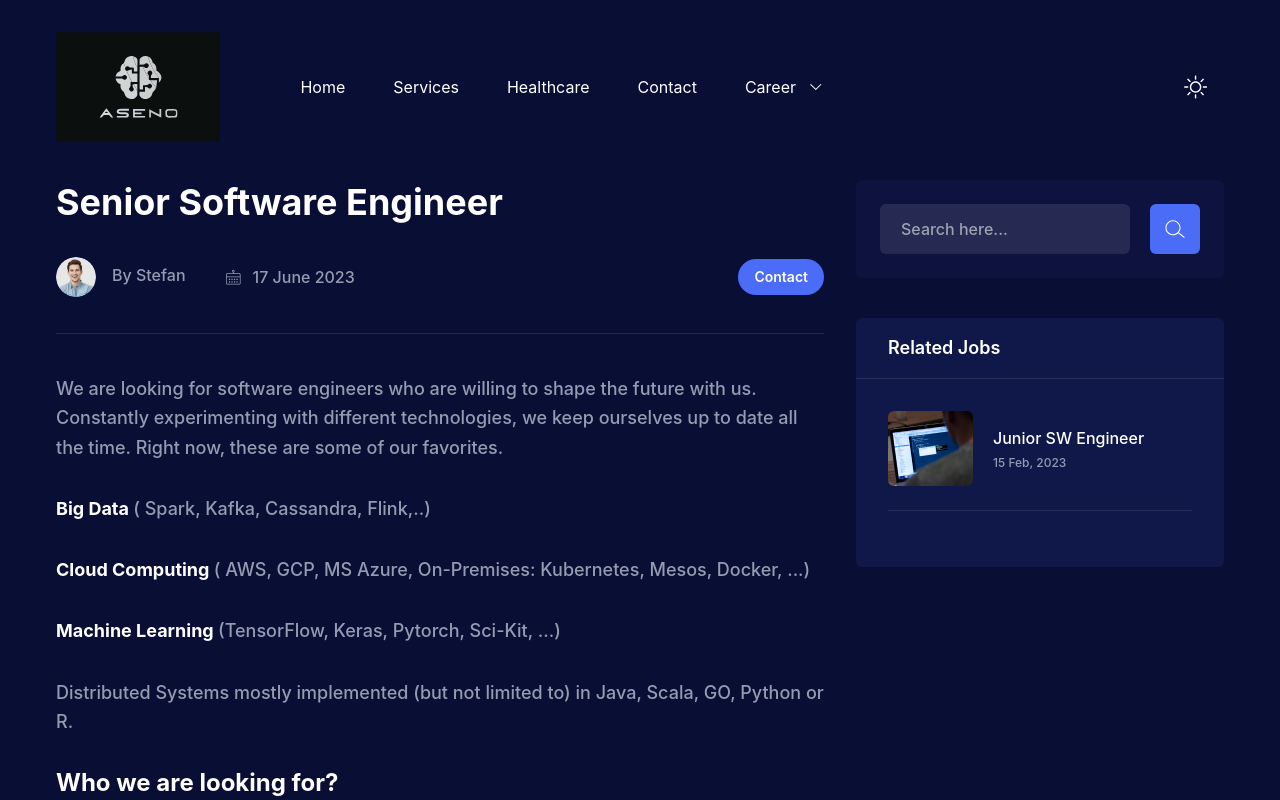
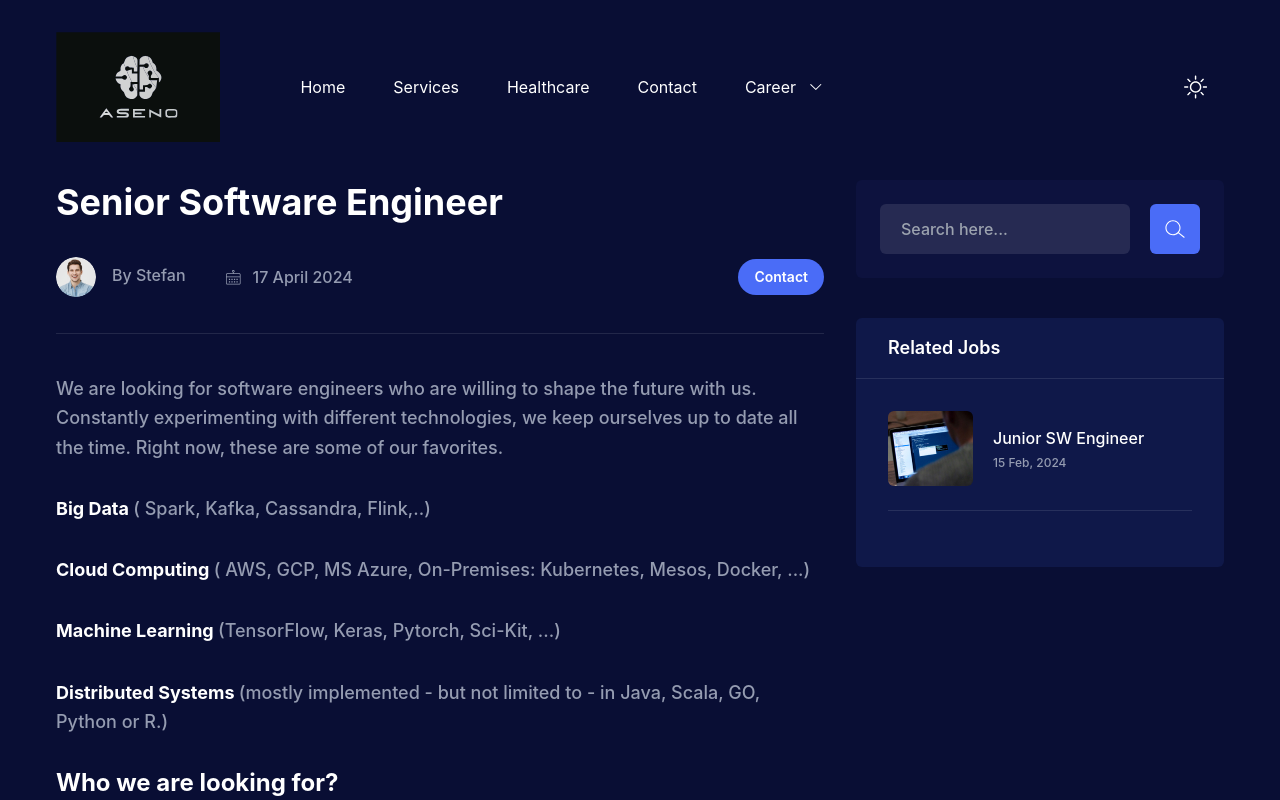
Before and after one commit to aseno-gmbh/aseno-gmbh.github.io, a Next.js app: page /blog-senior in a window 1280 px wide. Shown: the top 800 px of the page. Built offline with nearby package versions, Linux system fonts and the light colour scheme.

Commit message:
small fixes

```diff
--- a/app/blog-junior/page.jsx
+++ b/app/blog-junior/page.jsx
@@ -54,7 +54,7 @@ const BlogJuniorPage = () => {
                             <path d="M13.2637 3.3697H7.64754V2.58105C8.19721 2.43765 8.62738 1.91189 8.62738 1.31442C8.62738 0.597464 8.02992 0 7.28906 0C6.54821 0 5.95074 0.597464 5.95074 1.31442C5.95074 1.91189 6.35702 2.41376 6.93058 2.58105V3.3697H1.31442C0.597464 3.3697 0 3.96716 0 4.68412V13.2637C0 13.9807 0.597464 14.5781 1.31442 14.5781H13.2637C13.9807 14.5781 14.5781 13.9807 14.5781 13.2637V4.68412C14.5781 3.96716 13.9807 3.3697 13.2637 3.3697ZM6.6677 1.31442C6.6677 0.979841 6.93058 0.716957 7.28906 0.716957C7.62364 0.716957 7.91042 0.979841 7.91042 1.31442C7.91042 1.649 7.64754 1.91189 7.28906 1.91189C6.95448 1.91189 6.6677 1.6251 6.6677 1.31442ZM1.31442 4.08665H13.2637C13.5983 4.08665 13.8612 4.34954 13.8612 4.68412V6.45261H0.716957V4.68412C0.716957 4.34954 0.979841 4.08665 1.31442 4.08665ZM13.2637 13.8612H1.31442C0.979841 13.8612 0.716957 13.5983 0.716957 13.2637V7.16957H13.8612V13.2637C13.8612 13.5983 13.5983 13.8612 13.2637 13.8612Z" />
                           </svg>
                         </span>
-                        17 June 2023
+                        17 April 2024
                       </p>
                       {/* <p className="mr-5 flex items-center text-base font-medium text-body-color">
                         <span className="mr-3">
@@ -386,7 +386,7 @@ The successful candidates should aim to permanently increase his/her technical e
                       title="Senior SW Engineer"
                       image="/images/blog/post-02.jpg"
                       slug="/blog-senior"
-                      date="15 Feb, 2023"
+                      date="15 Feb, 2024"
                     />
                   </li>
                   {/* <li className="mb-6 border-b border-body-color border-opacity-10 pb-6 dark:border-white dark:border-opacity-10">
--- a/app/blog-senior/page.jsx
+++ b/app/blog-senior/page.jsx
@@ -54,7 +54,7 @@ const BlogSeniorPage = () => {
                             <path d="M13.2637 3.3697H7.64754V2.58105C8.19721 2.43765 8.62738 1.91189 8.62738 1.31442C8.62738 0.597464 8.02992 0 7.28906 0C6.54821 0 5.95074 0.597464 5.95074 1.31442C5.95074 1.91189 6.35702 2.41376 6.93058 2.58105V3.3697H1.31442C0.597464 3.3697 0 3.96716 0 4.68412V13.2637C0 13.9807 0.597464 14.5781 1.31442 14.5781H13.2637C13.9807 14.5781 14.5781 13.9807 14.5781 13.2637V4.68412C14.5781 3.96716 13.9807 3.3697 13.2637 3.3697ZM6.6677 1.31442C6.6677 0.979841 6.93058 0.716957 7.28906 0.716957C7.62364 0.716957 7.91042 0.979841 7.91042 1.31442C7.91042 1.649 7.64754 1.91189 7.28906 1.91189C6.95448 1.91189 6.6677 1.6251 6.6677 1.31442ZM1.31442 4.08665H13.2637C13.5983 4.08665 13.8612 4.34954 13.8612 4.68412V6.45261H0.716957V4.68412C0.716957 4.34954 0.979841 4.08665 1.31442 4.08665ZM13.2637 13.8612H1.31442C0.979841 13.8612 0.716957 13.5983 0.716957 13.2637V7.16957H13.8612V13.2637C13.8612 13.5983 13.5983 13.8612 13.2637 13.8612Z" />
                           </svg>
                         </span>
-                        17 June 2023
+                        17 April 2024
                       </p>
                       {/* <p className="mr-5 flex items-center text-base font-medium text-body-color">
                         <span className="mr-3">
@@ -117,7 +117,10 @@ const BlogSeniorPage = () => {
                     </strong> (TensorFlow, Keras, Pytorch, Sci-Kit, ...)
                 </p>
                 <p className="mb-8 text-base font-medium leading-relaxed text-body-color sm:text-lg sm:leading-relaxed lg:text-base lg:leading-relaxed xl:text-lg xl:leading-relaxed">
-                Distributed Systems mostly implemented (but not limited to) in Java, Scala, GO, Python or R.
+                <strong className="text-primary dark:text-white">
+                      {" "}Distributed Systems   {" "}
+                    </strong> (mostly implemented - but not limited to - in Java, Scala, GO, Python or R.)
+
                     {/* <strong className="text-primary dark:text-white">
                       {" "}
                       malesuada{" "}
@@ -432,7 +435,7 @@ Familiar with software testing, and Agile/Scrum development methodology. Learn,
                       title="Junior SW Engineer"
                       image="/images/blog/post-02.jpg"
                       slug="/blog-junior"
-                      date="15 Feb, 2023"
+                      date="15 Feb, 2024"
                     />
                   </li>
                   {/* <li>
--- a/components/Footer/index.jsx
+++ b/components/Footer/index.jsx
@@ -33,7 +33,7 @@ const Footer = () => {
                 <div className="bg-primary/1 py-1">
                   <div className="container">
                     <p className="text-center text-base text-body-color dark:text-white">
-                      <a href="https://aseno.de" rel="nofollow noopener">Aseno Ltd. 2023</a>
+                      <a href="https://aseno.de" rel="nofollow noopener">Aseno Ltd. 2024</a>
                     </p>
                   </div>
                 </div>
@@ -226,7 +226,7 @@ const Footer = () => {
         {/* <div className="bg-primary/8 py-6">
           <div className="container">
             <p className="text-center text-base text-body-color dark:text-white">
-              <a href="https://aseno.de" rel="nofollow noopener">Aseno Ltd. 2023</a>
+              <a href="https://aseno.de" rel="nofollow noopener">Aseno Ltd. 2024</a>
             </p>
           </div>
         </div> */}
```
